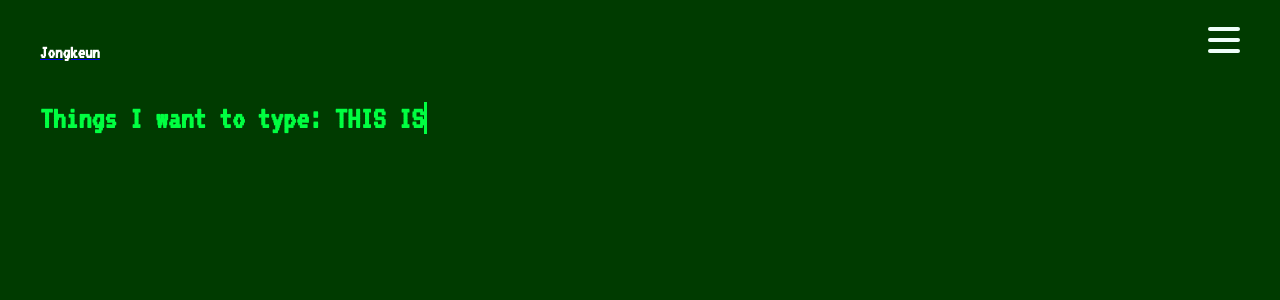
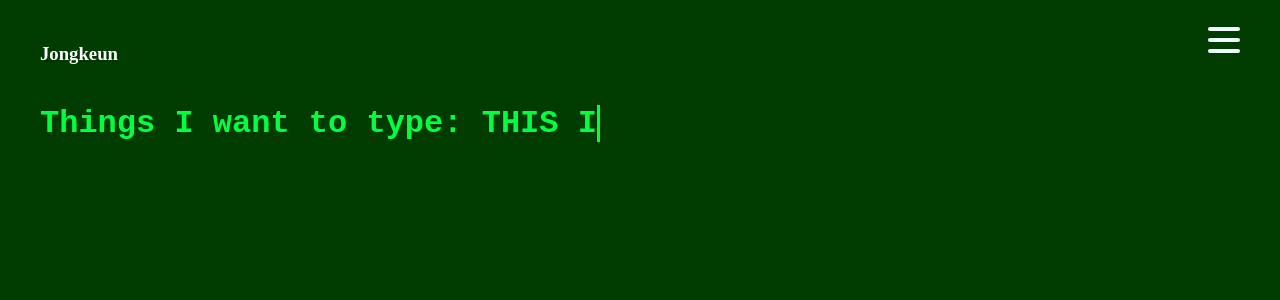
Before and after one commit to Jongkeun/Jongkeun, a React (Create React App) app: page /#/ in a window 1280 px wide. Shown: the top 300 px of the page. Built offline with nearby package versions, Linux system fonts and the light colour scheme.

Commit message:
extract Typing component from Typing container

```diff
--- /dev/null
+++ b/src/components/Typing.js
@@ -0,0 +1,65 @@
+import React, { useState, useEffect } from "react";
+import styled from "styled-components";
+
+const ContainerDiv = styled.div`
+  display: flex;
+  flex-direction: column;
+  align-items: left;
+
+  @keyframes blink {
+    50% {
+      border-color: transparent;
+    }
+  }
+  @import url("https://fonts.googleapis.com/css?family=VT323");
+  font-family: "VT323", monospace;
+`;
+const Cursor = styled.span`
+  border-left: 0.1em solid #00ff41;
+  animation: blink 0.7s steps(1) infinite;
+`;
+const H1 = styled.h1`
+  color: #00ff41;
+`;
+
+const Typing = ({ heading, dataText }) => {
+  const [text, setText] = useState("");
+  const [isDeleting, setIsDeleting] = useState(false);
+  const [loopNum, setLoopNum] = useState(0);
+  const [typingSpeed, setTypingSpeed] = useState(150);
+
+  const handleType = () => {
+    const i = loopNum % dataText.length;
+    const fullText = dataText[i];
+    setText(
+      isDeleting
+        ? fullText.substring(0, text.length - 1)
+        : fullText.substring(0, text.length + 1)
+    );
+    setTypingSpeed(isDeleting ? 30 : 150);
+
+    if (!isDeleting && text === fullText) {
+      setTimeout(() => setIsDeleting(true), 500);
+    } else if (isDeleting && text === "") {
+      setIsDeleting(false);
+      setLoopNum(loopNum + 1);
+    }
+  };
+
+  useEffect(() => {
+    setTimeout(handleType, typingSpeed);
+    // eslint-disable-next-line
+  }, [text, isDeleting]);
+
+  return (
+    <ContainerDiv>
+      <H1>
+        {heading}&nbsp;
+        <span>{text}</span>
+        <Cursor />
+      </H1>
+    </ContainerDiv>
+  );
+};
+
+export default Typing;
--- a/src/containers/TypingContainer.js
+++ b/src/containers/TypingContainer.js
@@ -1,69 +1,17 @@
 import React from "react";
-import styled from "styled-components";
-import "./TypingContainer.css";
-import HomeLink from "../components/HomeLink";
-
-const ContainerDiv = styled.div`
-  display: flex;
-  flex-direction: column;
-  align-items: left;
-`;
+import Typing from "../components/Typing";
 
 class TypingContainer extends React.Component {
-  static defaultProps = {
-    heading: "",
-    dataText: [],
-  };
-
-  constructor(props) {
-    super(props);
-
-    this.state = {
-      text: "",
-      isDeleting: false,
-      loopNum: 0,
-      typingSpeed: 150,
-    };
-  }
-
-  componentDidMount() {
-    this.handleType();
-  }
-
-  handleType = () => {
-    const { dataText } = this.props;
-    const { isDeleting, loopNum, text, typingSpeed } = this.state;
-    const i = loopNum % dataText.length;
-    const fullText = dataText[i];
-
-    this.setState({
-      text: isDeleting
-        ? fullText.substring(0, text.length - 1)
-        : fullText.substring(0, text.length + 1),
-      typingSpeed: isDeleting ? 30 : 150,
-    });
-
-    if (!isDeleting && text === fullText) {
-      setTimeout(() => this.setState({ isDeleting: true }), 500);
-    } else if (isDeleting && text === "") {
-      this.setState({
-        isDeleting: false,
-        loopNum: loopNum + 1,
-      });
-    }
-
-    setTimeout(this.handleType, typingSpeed);
-  };
-
   render() {
     return (
-      <ContainerDiv>
-        <h1>
-          {this.props.heading}&nbsp;
-          <span>{this.state.text}</span>
-          <span id="cursor" />
-        </h1>
-      </ContainerDiv>
+      <Typing
+        heading={"Things I want to type:"}
+        dataText={[
+          "WELCOME TO MY WORLD",
+          "THIS IS MY WEBSITE",
+          "I LIKE FRONTEND PROGRAMMING",
+        ]}
+      />
     );
   }
 }
--- a/src/globalStyles.js
+++ b/src/globalStyles.js
@@ -1,6 +1,9 @@
 import { createGlobalStyle } from "styled-components";
 const GlobalStyle = createGlobalStyle`
-
+body {
+  background-color: #003b00;
+  padding: 1em 2em;
+}
 `;
 
 export default GlobalStyle;
--- a/src/pages/WelcomePage.js
+++ b/src/pages/WelcomePage.js
@@ -6,14 +6,7 @@ const WelcomePage = () => {
   return (
     <>
       <HeaderContainer />
-      <TypingContainer
-        heading={"Things I want to type:"}
-        dataText={[
-          "WELCOME TO MY WORLD",
-          "THIS IS MY WEBSITE",
-          "I LIKE FRONTEND PROGRAMMING",
-        ]}
-      />
+      <TypingContainer />
     </>
   );
 };
--- a/src/routers/Router.js
+++ b/src/routers/Router.js
@@ -10,7 +10,7 @@ const Router = () => {
         <WelcomePage />
       </Route>
       <Route path="/about">
-        <About></About>
+        <About />
       </Route>
     </HashRouter>
   );
```
